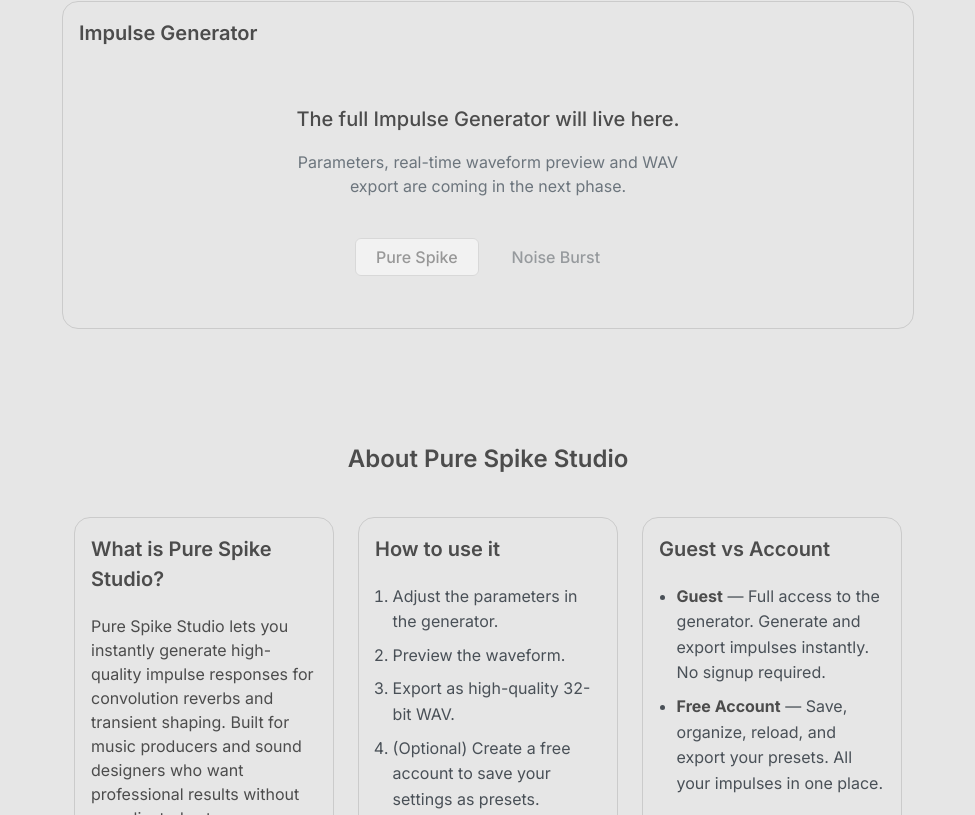
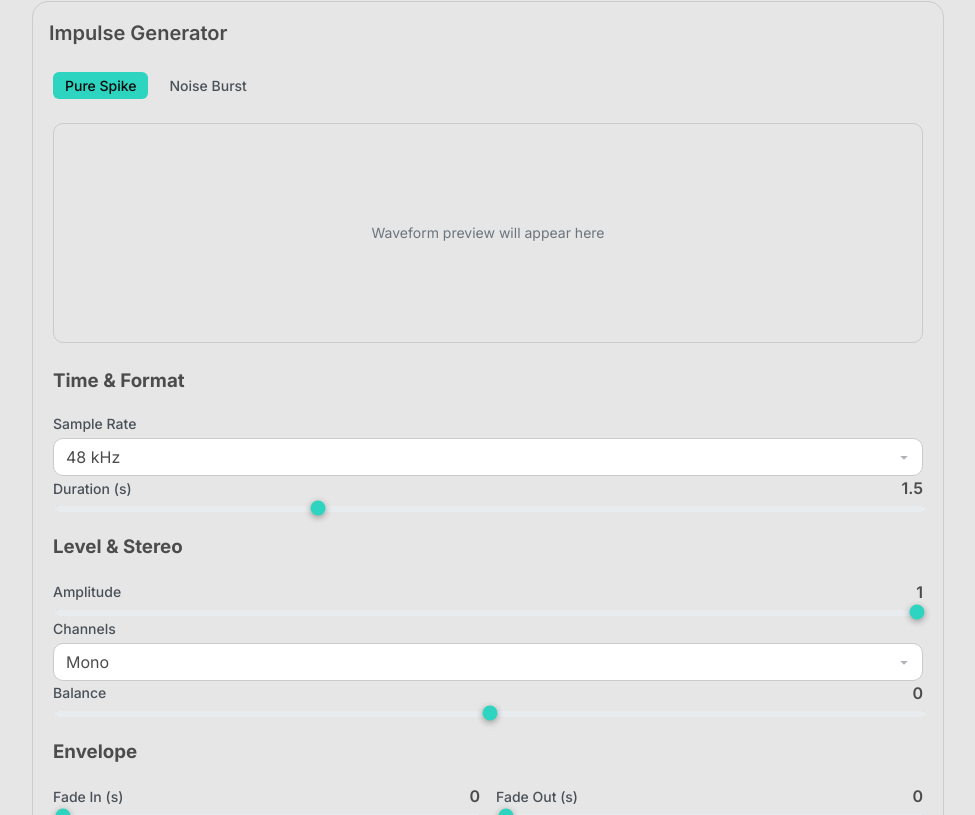
Before and after one commit to TomacBarin/pure-spike, a React (Vite) app: page / in a window 1280 px wide. Shown: the part 445-1260 px from the top of the page, without its empty margins (152-1127 px from the left). Built offline with nearby package versions, Linux system fonts and the light colour scheme.

Commit message:
feat(generator): build parameter controls + layout structure (issue #42) && git push

```diff
--- a/src/features/generator/GeneratorPanel.module.css
+++ b/src/features/generator/GeneratorPanel.module.css
@@ -3,42 +3,92 @@
 }
 
 .container {
-  max-width: 900px;
+  max-width: 960px;
   margin: 0 auto;
   padding: 0 var(--spacing-6);
 }
 
 .panel {
-  /* Card already has good styling – we just make sure it stands out a bit */
-  min-height: 320px;
+  /* Card already handles most styling */
 }
 
-.placeholderContent {
+/* Top row: type selector + live preview */
+.topBar {
+  display: flex;
+  justify-content: space-between;
+  align-items: center;
+  gap: var(--spacing-4);
+  margin-bottom: var(--spacing-6);
+  flex-wrap: wrap;
+}
+
+/* Waveform area */
+.waveformArea {
+  width: 100%;
+  height: 220px;
+  background: var(--color-background-secondary);
+  border: 1px solid var(--color-border);
+  border-radius: var(--radius-md);
+  display: flex;
+  align-items: center;
+  justify-content: center;
+  margin-bottom: var(--spacing-6);
+  color: var(--color-text-muted);
+  font-size: var(--font-size-sm);
+}
+
+/* Parameter groups – two columns on desktop */
+.paramsGrid {
+  display: grid;
+  grid-template-columns: 1fr 1fr;
+  gap: var(--spacing-6);
+  margin-bottom: var(--spacing-6);
+}
+
+.paramGroup {
   display: flex;
   flex-direction: column;
-  align-items: center;
-  text-align: center;
   gap: var(--spacing-4);
-  padding: var(--spacing-8) 0;
 }
 
-.message {
-  font-size: var(--font-size-xl);
-  font-weight: 500;
-  color: var(--color-text-primary);
-  margin: 0;
+.paramGroupTitle {
+  font-size: var(--font-size-sm);
+  font-weight: 600;
+  color: var(--color-text-secondary);
+  text-transform: uppercase;
+  letter-spacing: 0.04em;
+  margin: 0 0 var(--spacing-1);
 }
 
-.subMessage {
-  font-size: var(--font-size-md);
-  color: var(--color-text-muted);
-  margin: 0;
-  max-width: 420px;
-  line-height: 1.5;
+/* Envelope spans full width */
+.envelopeGroup {
+  margin-bottom: var(--spacing-6);
 }
 
-.fakeControls {
+/* Action buttons */
+.actionBar {
+  display: flex;
+  justify-content: space-between;
+  align-items: center;
+  gap: var(--spacing-4);
+  flex-wrap: wrap;
+  padding-top: var(--spacing-4);
+  border-top: 1px solid var(--color-border);
+}
+
+.actionButtons {
   display: flex;
   gap: var(--spacing-3);
-  margin-top: var(--spacing-6);
+  flex-wrap: wrap;
 }
+
+/* Responsive */
+@media (max-width: 700px) {
+  .paramsGrid {
+    grid-template-columns: 1fr;
+  }
+
+  .waveformArea {
+    height: 160px;
+  }
+}
--- a/src/features/generator/GeneratorPanel.tsx
+++ b/src/features/generator/GeneratorPanel.tsx
@@ -1,14 +1,25 @@
-import { Card } from "../../components/ui/Card/Card";
-import { Button } from "../../components/ui/Button/Button";
-import styles from "./GeneratorPanel.module.css";
+import { useReducer } from 'react';
+import { Card } from '../../components/ui/Card/Card';
+import { ImpulseTypeSelector } from './components/ImpulseTypeSelector';
+import { ParameterControls } from './components/ParameterControls';
+import { ActionBar } from './components/ActionBar';
+import { createInitialState, generatorReducer } from './state';
+import styles from './GeneratorPanel.module.css';
 
 function GeneratorPanel() {
+  const [state, dispatch] = useReducer(generatorReducer, undefined, createInitialState);
+
+  const handleGenerate = () => {
+    // Placeholder – Real generator will be added
+    console.log('Generate with params:', state.params);
+  };
+
+  const handleDownload = () => {
+    console.log('Download requested');
+  };
+
   return (
-    <section
-      id="generator"
-      className={styles.section}
-      aria-labelledby="generator-heading"
-    >
+    <section id="generator" className={styles.section} aria-labelledby="generator-heading">
       <div className={styles.container}>
         <Card
           title="Impulse Generator"
@@ -17,24 +28,30 @@ function GeneratorPanel() {
           padding="lg"
           className={styles.panel}
         >
-          <div className={styles.placeholderContent}>
-            <p className={styles.message}>
-              The full Impulse Generator will live here.
-            </p>
-            <p className={styles.subMessage}>
-              Parameters, real-time waveform preview and WAV export are coming in the next phase.
-            </p>
+          {/* Top bar */}
+          <div className={styles.topBar}>
+            <ImpulseTypeSelector
+              value={state.params.impulseType}
+              onChange={(type) => dispatch({ type: 'SET_IMPULSE_TYPE', impulseType: type })}
+            />
+            {/* Live Preview toggle will be added */}
+          </div>
 
-            {/* Temporary visual hint of future controls */}
-            <div className={styles.fakeControls}>
-              <Button variant="secondary" size="md" disabled>
-                Pure Spike
-              </Button>
-              <Button variant="ghost" size="md" disabled>
-                Noise Burst
-              </Button>
-            </div>
+          {/* Waveform placeholder */}
+          <div className={styles.waveformArea}>
+            Waveform preview will appear here
           </div>
+
+          {/* Parameters */}
+          <ParameterControls params={state.params} dispatch={dispatch} />
+
+          {/* Actions */}
+          <ActionBar
+            onReset={() => dispatch({ type: 'RESET' })}
+            onGenerate={handleGenerate}
+            onDownload={handleDownload}
+            canDownload={false} // true when data has been generated
+          />
         </Card>
       </div>
     </section>
--- /dev/null
+++ b/src/features/generator/components/ActionBar.tsx
@@ -0,0 +1,39 @@
+import { Button } from '../../../components/ui/Button/Button';
+
+interface Props {
+  onReset: () => void;
+  onGenerate: () => void;
+  onDownload: () => void;
+  canDownload: boolean;
+  isGenerating?: boolean;
+}
+
+export function ActionBar({
+  onReset,
+  onGenerate,
+  onDownload,
+  canDownload,
+  isGenerating = false,
+}: Props) {
+  return (
+    <div className="actionBar">
+      <Button variant="ghost" size="md" onClick={onReset}>
+        Reset to Defaults
+      </Button>
+
+      <div style={{ display: 'flex', gap: '12px' }}>
+        <Button variant="secondary" size="md" onClick={onGenerate} disabled={isGenerating}>
+          {isGenerating ? 'Generating…' : 'Generate Preview'}
+        </Button>
+        <Button
+          variant="primary"
+          size="md"
+          onClick={onDownload}
+          disabled={!canDownload || isGenerating}
+        >
+          Download WAV
+        </Button>
+      </div>
+    </div>
+  );
+}
--- /dev/null
+++ b/src/features/generator/components/ImpulseTypeSelector.tsx
@@ -0,0 +1,25 @@
+import { Button } from '../../../components/ui/Button/Button';
+import type { ImpulseType } from '../core/types';
+import { IMPULSE_TYPE_OPTIONS } from '../core/types';
+
+interface Props {
+  value: ImpulseType;
+  onChange: (type: ImpulseType) => void;
+}
+
+export function ImpulseTypeSelector({ value, onChange }: Props) {
+  return (
+    <div style={{ display: 'flex', gap: '8px' }}>
+      {IMPULSE_TYPE_OPTIONS.map((opt) => (
+        <Button
+          key={opt.value}
+          variant={value === opt.value ? 'primary' : 'ghost'}
+          size="sm"
+          onClick={() => onChange(opt.value)}
+        >
+          {opt.label}
+        </Button>
+      ))}
+    </div>
+  );
+}
--- /dev/null
+++ b/src/features/generator/components/ParameterControls.tsx
@@ -0,0 +1,96 @@
+import { Select } from '../../../components/ui/Select/Select';
+import { Slider } from '../../../components/ui/Slider/Slider';
+import { Input } from '../../../components/ui/Input/Input';
+import type { ImpulseParams } from '../core/types';
+import { SAMPLE_RATE_OPTIONS, CHANNELS_OPTIONS, CONSTRAINTS } from '../core/types';
+import type { GeneratorAction } from '../state';
+
+interface Props {
+  params: ImpulseParams;
+  dispatch: React.Dispatch<GeneratorAction>;
+}
+
+export function ParameterControls({ params, dispatch }: Props) {
+  const isStereo = params.channels === 'stereo';
+
+  return (
+    <>
+      <div className="paramsGrid">
+        {/* Time & Format */}
+        <div className="paramGroup">
+          <h3 className="paramGroupTitle">Time & Format</h3>
+
+          <Select
+            label="Sample Rate"
+            value={params.sampleRate}
+            options={[...SAMPLE_RATE_OPTIONS]}
+            onChange={(v) => dispatch({ type: 'SET_SAMPLE_RATE', sampleRate: v as ImpulseParams['sampleRate'] })}
+          />
+
+          <Slider
+            label="Duration (s)"
+            value={params.duration}
+            min={CONSTRAINTS.duration.min}
+            max={CONSTRAINTS.duration.max}
+            step={0.01}
+            onChange={(v) => dispatch({ type: 'SET_DURATION', duration: v })}
+          />
+        </div>
+
+        {/* Level & Stereo */}
+        <div className="paramGroup">
+          <h3 className="paramGroupTitle">Level & Stereo</h3>
+
+          <Slider
+            label="Amplitude"
+            value={params.amplitude}
+            min={CONSTRAINTS.amplitude.min}
+            max={CONSTRAINTS.amplitude.max}
+            step={0.01}
+            onChange={(v) => dispatch({ type: 'SET_AMPLITUDE', amplitude: v })}
+          />
+
+          <Select
+            label="Channels"
+            value={params.channels}
+            options={[...CHANNELS_OPTIONS]}
+            onChange={(v) => dispatch({ type: 'SET_CHANNELS', channels: v as ImpulseParams['channels'] })}
+          />
+
+          <Slider
+            label="Balance"
+            value={params.balance}
+            min={CONSTRAINTS.balance.min}
+            max={CONSTRAINTS.balance.max}
+            step={0.01}
+            onChange={(v) => dispatch({ type: 'SET_BALANCE', balance: v })}
+            // Notice: disabled={!isStereo} can be added
+          />
+        </div>
+      </div>
+
+      {/* Envelope – full width */}
+      <div className="envelopeGroup">
+        <h3 className="paramGroupTitle">Envelope</h3>
+        <div style={{ display: 'grid', gridTemplateColumns: '1fr 1fr', gap: '16px' }}>
+          <Slider
+            label="Fade In (s)"
+            value={params.fadeIn}
+            min={0}
+            max={params.duration}
+            step={0.001}
+            onChange={(v) => dispatch({ type: 'SET_FADE_IN', fadeIn: v })}
+          />
+          <Slider
+            label="Fade Out (s)"
+            value={params.fadeOut}
+            min={0}
+            max={params.duration}
+            step={0.001}
+            onChange={(v) => dispatch({ type: 'SET_FADE_OUT', fadeOut: v })}
+          />
+        </div>
+      </div>
+    </>
+  );
+}
```
